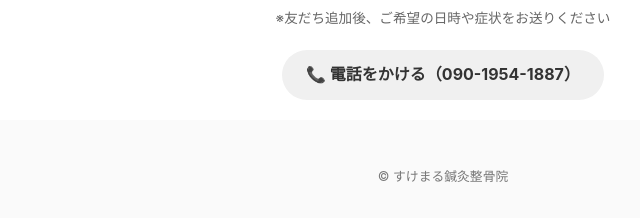
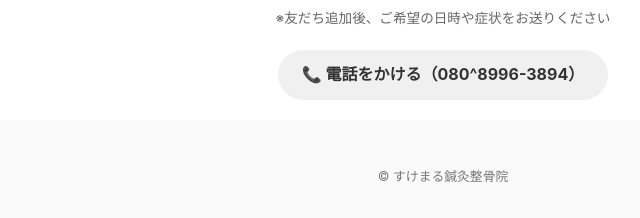
Before and after one commit to yorari1/sukemaru-site, a plain HTML site: page index.html in a window 1280 px wide. Shown: the part 1709-1927 px from the top of the page, 197-837 px from the left. Drawn offline with Linux system fonts and the light colour scheme.

```diff
--- a/index.html
+++ b/index.html
@@ -102,8 +102,8 @@
 
   <!-- 電話予約ボタン（下部用） -->
   <div class="tel-btn-container" style="margin-top: 20px; text-align: center;">
-    <a href="tel:09019541887" class="tel-btn-sub" style="display:inline-block; padding: 12px 24px; background:#f0f0f0; color:#333; text-decoration:none; border-radius:30px; font-weight:bold;">
-      📞 電話をかける（090-1954-1887）
+    <a href="tel:08089963894" class="tel-btn-sub" style="display:inline-block; padding: 12px 24px; background:#f0f0f0; color:#333; text-decoration:none; border-radius:30px; font-weight:bold;">
+      📞 電話をかける（080^8996-3894）
     </a>
   </div>
 </section>
```
